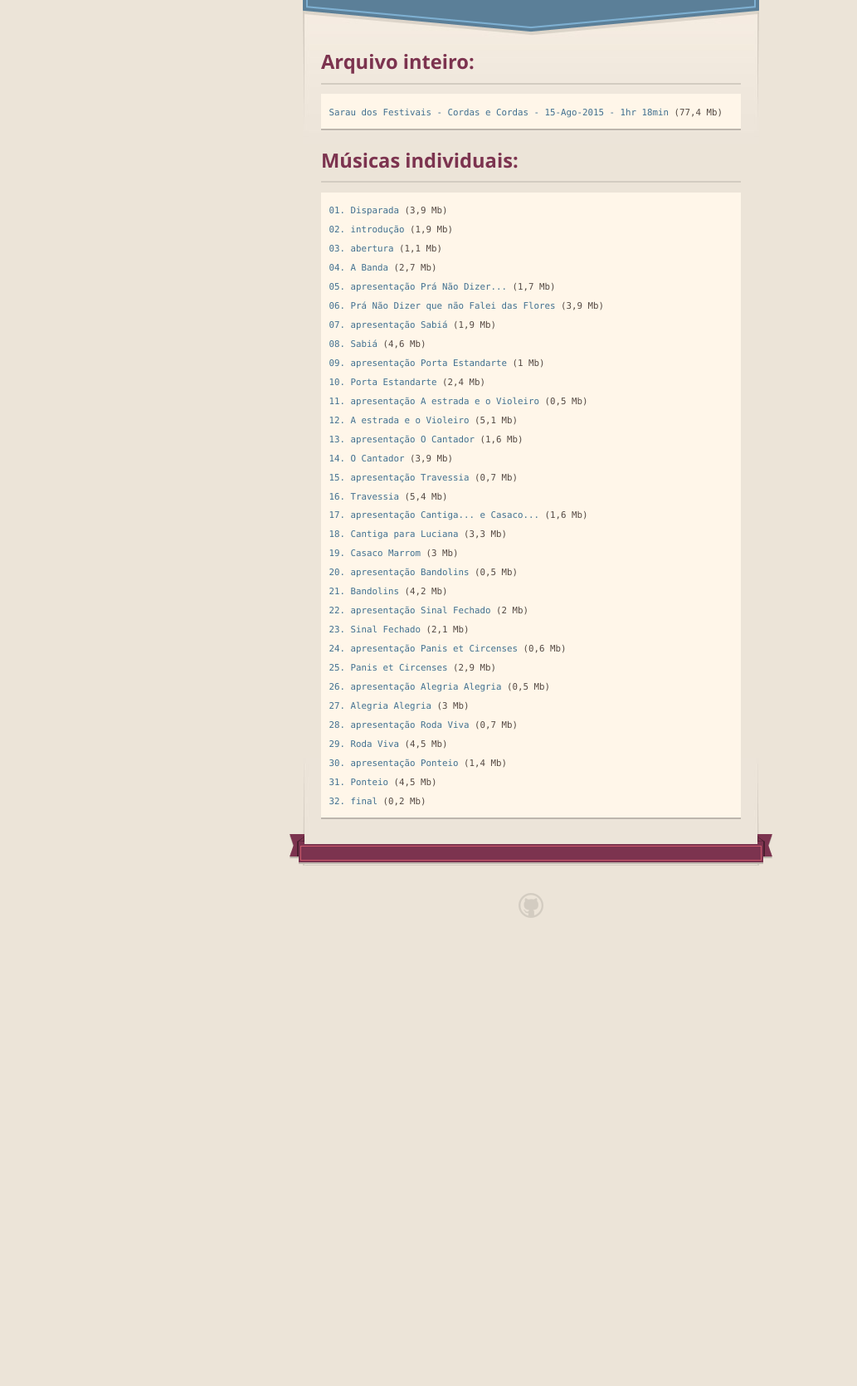
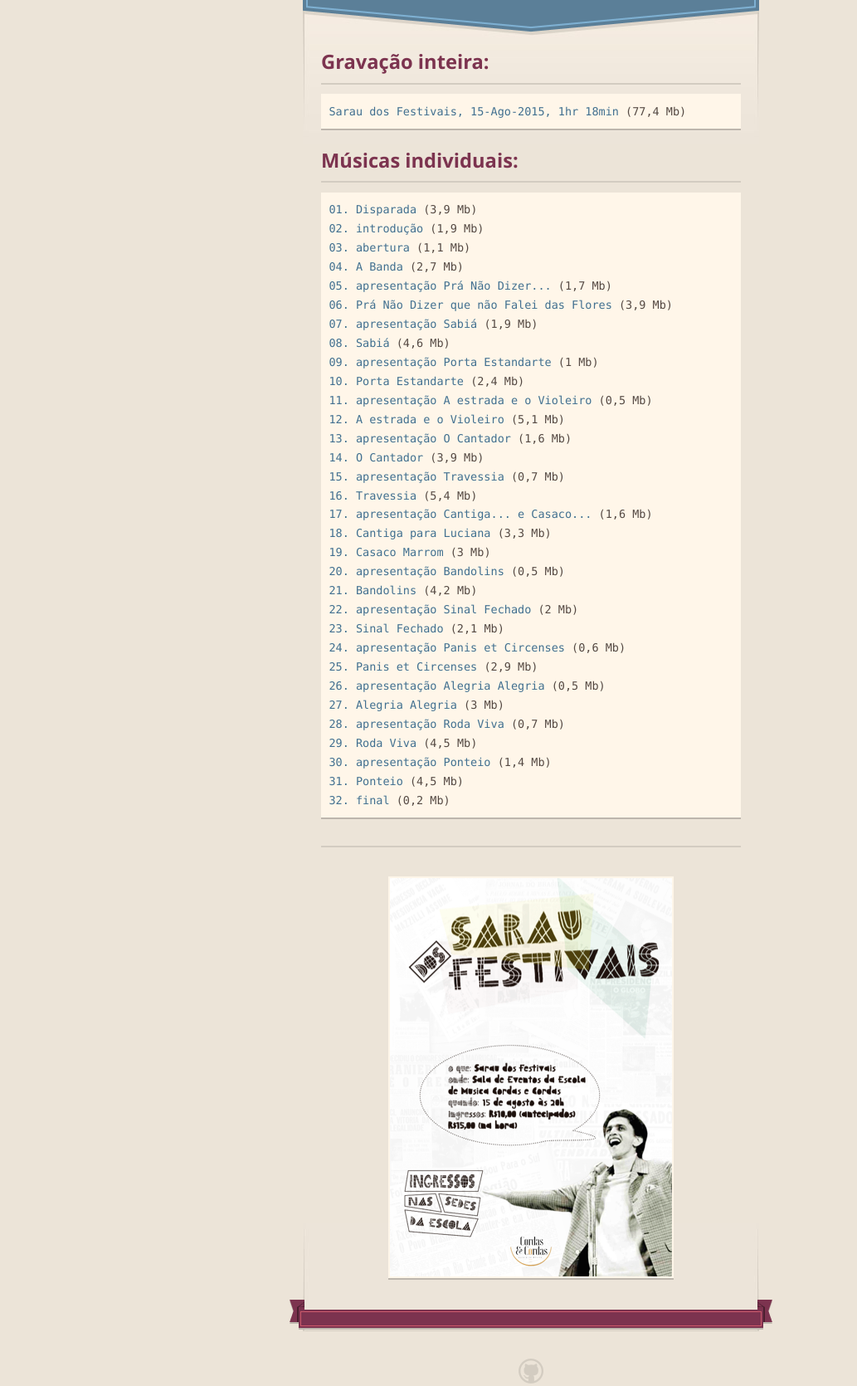
Before and after one commit to crisstanza/Sarau-dos-Festivais_15-Ago-2015, a plain HTML site: page index.html in a window 1280 px wide. Shown: the part 172-1842 px from the top of the page at 83% size, without its empty margins (0-1033 px from the left). Before the commit the page ends 1318 px from the top, so only its background shows below. Drawn offline with nearby package versions, Linux system fonts and the light colour scheme.

Commit message:
Sarau dos Festivais, 15 de Agosto de 2015, Escola Cordas & Cordas.

```diff
--- a/index.html
+++ b/index.html
@@ -52,9 +52,9 @@
 
         <h1 style="display: none"><a id="sarau-15-ago-2015" class="anchor" href="#sarau-15-ago-2015" aria-hidden="true"><span class="octicon octicon-link"></span></a></h1>
 
-		<h3><a id="sync-gh-pages" class="anchor" href="#sync-gh-pages" aria-hidden="true"><span class="octicon octicon-link"></span></a>Arquivo inteiro:</h3>
+		<h3><a id="sync-gh-pages" class="anchor" href="#sync-gh-pages" aria-hidden="true"><span class="octicon octicon-link"></span></a>Grava&ccedil;&atilde;o inteira:</h3>
 
-<pre><code><a target="_blank" href="mp3/Sarau-dos-Festivais_Cordas-e-Cordas_15-Ago-2015.mp3">Sarau dos Festivais - Cordas e Cordas - 15-Ago-2015 - 1hr 18min</a> (77,4 Mb)
+<pre><code><a target="_blank" href="mp3/Sarau-dos-Festivais_Cordas-e-Cordas_15-Ago-2015.mp3">Sarau dos Festivais, 15-Ago-2015, 1hr 18min</a> (77,4 Mb)
 </code></pre>
 
 <h3>
@@ -93,7 +93,15 @@
 <a target="_blank" href="mp3/31. Ponteio.mp3">31. Ponteio</a> (4,5 Mb)
 <a target="_blank" href="mp3/32. final.mp3">32. final</a> (0,2 Mb)
 </code></pre>
+
+		<h3></h3>
+		<br />
+		<div class="just-center">
+			<img align="center" src="./Sarau-dos-Festivais.png">
+		</div>
+		<br />
       </section>
+
 
       <footer>
         <span class="ribbon-outer">
--- a/stylesheets/screen.css
+++ b/stylesheets/screen.css
@@ -441,7 +441,7 @@ hr {
 
 code {
   background: #fff6e9;
-  font: normal normal .8em/1.7 "Lucida Sans Typewriter", "Lucida Console", Monaco, "Bitstream Vera Sans Mono", monospace;
+  font: normal normal 1em/1.7 "Lucida Sans Typewriter", "Lucida Console", Monaco, "Bitstream Vera Sans Mono", monospace;
   padding: 0 5px 1px;
 }
 
@@ -567,3 +567,7 @@ dd p:first-child {
   font-size: .85em;
   font-style: italic;
 }
+
+.just-center {
+    text-align: center;
+}
```
Also changed, not shown: 1 other file.
